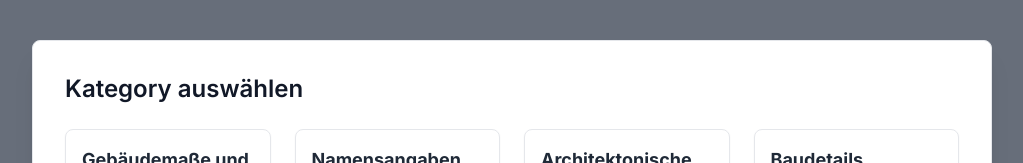
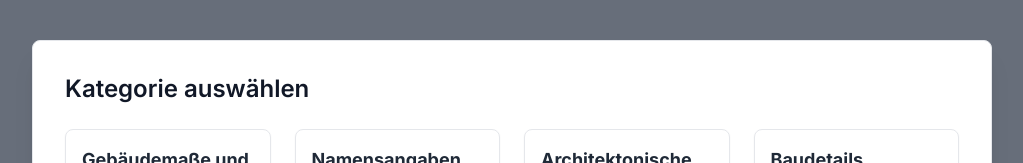
Before and after one commit to ShahwanS/Wikidata, a Next.js app: page / in a window 1280 px wide. Both pictures are taken after a click on the button "Weitere Felder hinzufügen". Shown: the top 163 px of the page, without its empty margins (128-1151 px from the left). Built offline with nearby package versions, Linux system fonts and the light colour scheme.

Commit message:
Add JSdoc-conventions to Popup.tsx

```diff
--- a/src/app/components/Popup.tsx
+++ b/src/app/components/Popup.tsx
@@ -9,42 +9,69 @@ import {
   valueNameForProperty,
 } from "../propgliederung";
 
+/** Functions needed by th Popups */
 interface PopupProps {
+  /** Method to add properties to the page @param fields Array of properties that will be added to the page */
   onAddFields: (fields: FieldProps[]) => void; // Callback function to add fields
+  /** Method to close th Popup */
   onClose: () => void; // Callback function to close the popup
 }
 
+/**
+ * Reactcomponent that renders the Popup window for Category and subcategory selection
+ * @param param0 object which contains the needed function for a popup
+ */
 const Popup: React.FC<PopupProps> = ({ onAddFields, onClose }) => {
   const [step, setStep] = useState(1); // Current step in the popup
+  /**    */
   const [selectedCategory, setSelectedCategory] = useState<string | null>(null); // Selected category
   const [selectedProperties, setSelectedProperties] = useState<string[]>([]); // Selected properties
 
+  /*************Helper functions***************/
   /**
-   * Helper functions to get input type, placeholder, and category name for a property
+   * Helper function to get input type of a property
+   * @param property the property name of the property
+   * @returns Type of the given property
    */
   const getInputTypeForProperty = (property: string): string => {
     return propertyInputTypes[property] || "text";
   };
-
+  /**
+   * Helper function to get placeholder of a property
+   * @param property the property name of the property
+   * @returns placeholder of the given property
+   */
   const getInputPlaceholderForProperty = (property: string): string => {
     return propertyInputPlaceholder[property] || "";
   };
-
+  /**
+   * Helper function to get the category name of a property
+   * @param property the property name of the property
+   * @returns category name of the given property
+   */
   const getCategoryNameForProperty = (property: string): string => {
     return categoryNameForProperty[property] || "";
   };
-
+  /**
+   * Helper function to get the default value of a property
+   * @param property the property name of the property
+   * @returns default value of the given property
+   */
   const getValueNameForProperty = (property: string): string => {
     return valueNameForProperty[property] || "";
   };
+  /****************************************/
 
-  // Callback function when a category is selected
+  /**
+   * Callback function when a category is selected
+   * @param category category name of the selected category
+   */
   const handleCategorySelect = (category: string) => {
     setSelectedCategory(category);
     setStep(2);
   };
 
-  // Create fields based on selected properties and add them using the onAddFields callback
+  /** Create Property fields based on selected properties and add them using the onAddFields callback */
   const handleSubmit = () => {
     const fields = selectedProperties.map((property, index) => ({
       id: index,
@@ -58,10 +85,12 @@ const Popup: React.FC<PopupProps> = ({ onAddFields, onClose }) => {
     onClose();
   };
 
-  // Callback function when a sub-category is selected
-  const handleSubCategorySelect = (
-    event: React.ChangeEvent<HTMLInputElement>
-  ) => {
+  /**
+   * Callback function when a sub-category is selected or unselected:
+   * Adds or removes the names of the properties to array of propertynames that will be added to the page
+   * @param event the event that happens when category is selected
+   */
+  const handleSubCategorySelect = (event: React.ChangeEvent<HTMLInputElement>) => {
     const subCategory = event.target.value;
     let updatedProperties = [...selectedProperties];
 
@@ -91,7 +120,7 @@ const Popup: React.FC<PopupProps> = ({ onAddFields, onClose }) => {
         {step === 1 && (
           <div>
             <h2 className="text-2xl font-semibold text-gray-900 mb-6">
-              Kategory auswählen
+              Kategorie auswählen
             </h2>
             <div className="grid grid-cols-2 md:grid-cols-3 xl:grid-cols-4 gap-6">
               {Object.values(categories).map((category) => (
```
